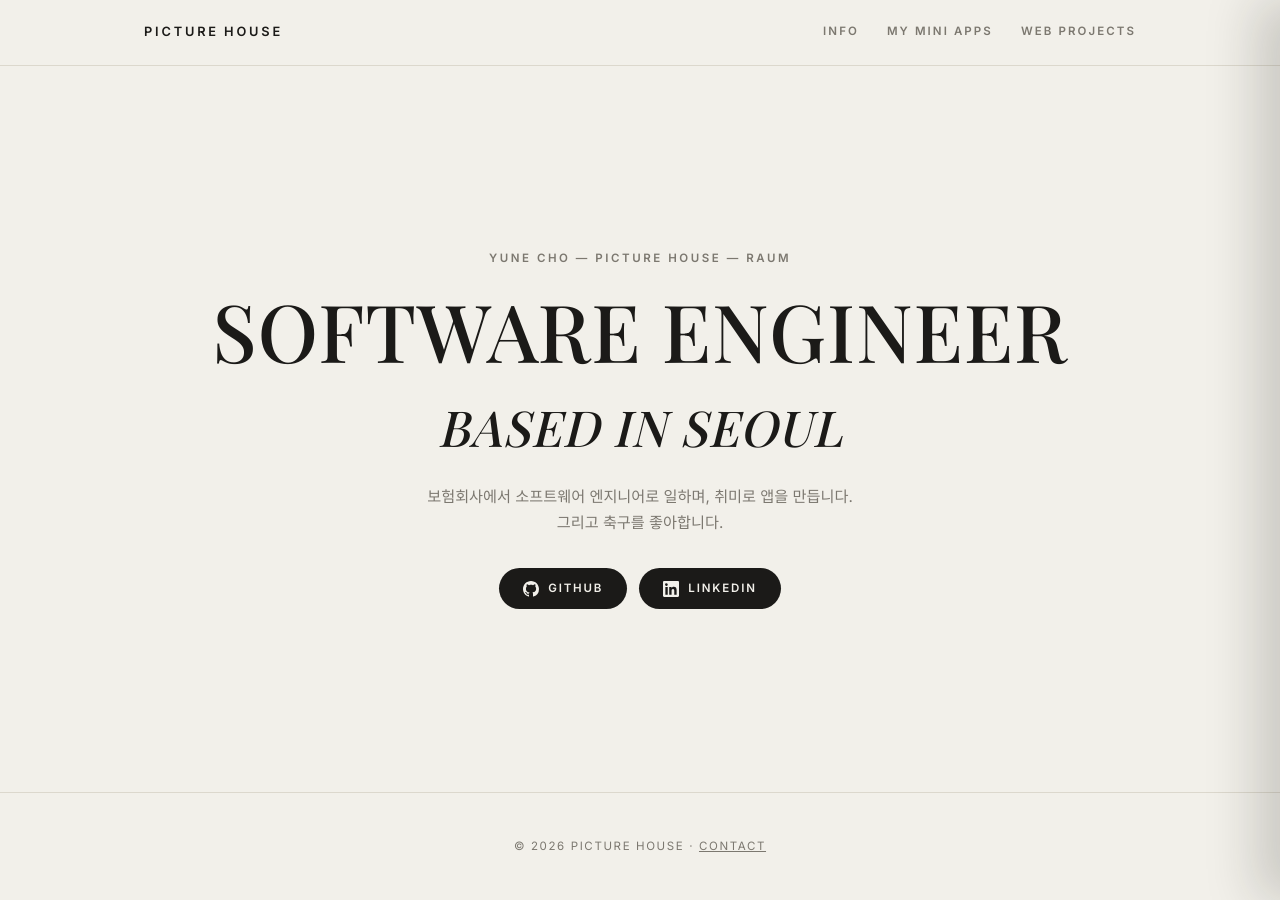
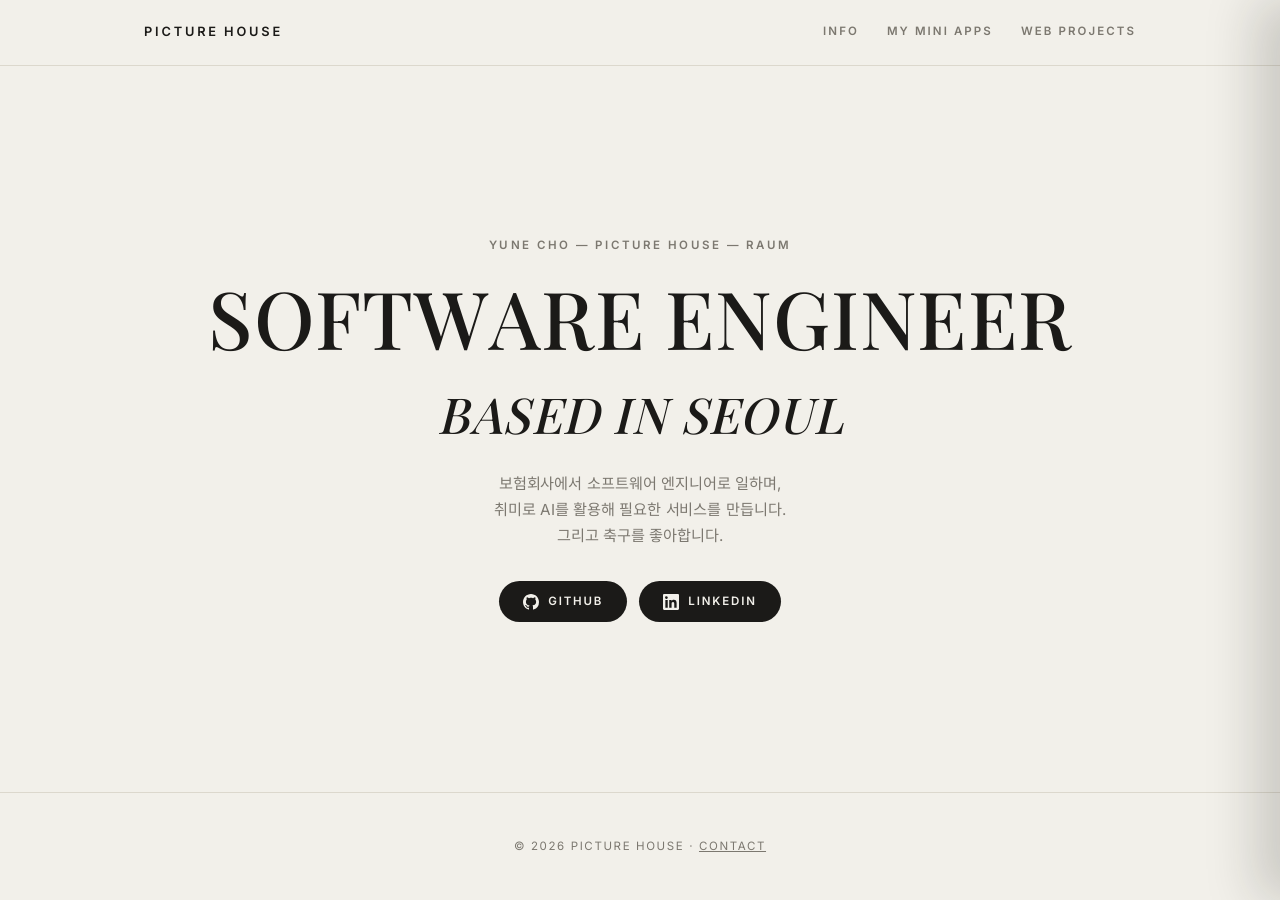
Before and after one commit to PictureHouse/picturehouse.github.io, a Jekyll site: the page built from index.html, in a window 1280 px wide. Built offline with Jekyll 4.4.1, drawn with Linux system fonts in a browser that asks for light colours; some web fonts are replaced; part of the change alters nothing that is shown.

Commit message:
메인 화면 텍스트에 커서 반응 글자 애니메이션 추가, 소개 문구 수정
Co-Authored-By: Claude Opus 5.5 <noreply@anthropic.com>

```diff
--- a/assets/css/main.css
+++ b/assets/css/main.css
@@ -62,6 +62,26 @@ img { max-width: 100%; }
 /* 홈 히어로의 'Based in Seoul'은 위 줄보다 한 단계 작게 */
 .home-hero .display em {
   font-size: 0.62em;
+}
+
+/* 커서 주변 글자가 살짝 밀려나는 효과 (hero-title.js) */
+.sr-only {
+  position: absolute;
+  width: 1px;
+  height: 1px;
+  margin: -1px;
+  padding: 0;
+  overflow: hidden;
+  clip: rect(0 0 0 0);
+  white-space: nowrap;
+  border: 0;
+}
+
+.cursor-letters__word { white-space: nowrap; }
+
+.cursor-letters__char {
+  display: inline-block;
+  will-change: transform;
 }
 
 /* ===== Header / Tabs ===== */
--- /dev/null
+++ b/assets/js/hero-title.js
@@ -0,0 +1,119 @@
+(function () {
+  var targets = document.querySelectorAll('[data-cursor-letters]');
+  if (!targets.length) return;
+  if (window.matchMedia('(prefers-reduced-motion: reduce)').matches) return;
+
+  var RADIUS = 140;      // 커서 영향 반경(px)
+  var PUSH = 0.18;       // 최대 밀려나는 거리(글자 크기 대비 비율)
+  var PUSH_MIN = 5;      // 작은 글자도 움직임이 보이도록 하는 최소 거리(px)
+  var TILT = 8;          // 최대 기울기(deg)
+  var EASE = 0.14;       // 목표 위치로 따라가는 속도
+  var DECAY = 0.93;      // 커서가 멈추면 힘이 줄어드는 비율(프레임당)
+
+  var letters = [];
+
+  // 텍스트 노드를 단어(nowrap) > 글자(span) 단위로 쪼갠다. <br>, <em> 등 요소는 유지
+  function split(node) {
+    Array.prototype.slice.call(node.childNodes).forEach(function (child) {
+      if (child.nodeType === 1) { split(child); return; }
+      if (child.nodeType !== 3) return;
+      var frag = document.createDocumentFragment();
+      child.textContent.split(/(\s+)/).forEach(function (part) {
+        if (!part) return;
+        if (/^\s+$/.test(part)) { frag.appendChild(document.createTextNode(' ')); return; }
+        var word = document.createElement('span');
+        word.className = 'cursor-letters__word';
+        word.setAttribute('aria-hidden', 'true');
+        Array.prototype.forEach.call(part, function (ch) {
+          var el = document.createElement('span');
+          el.className = 'cursor-letters__char';
+          el.textContent = ch;
+          word.appendChild(el);
+          letters.push({ el: el, cx: 0, cy: 0, push: 0, x: 0, y: 0, r: 0 });
+        });
+        frag.appendChild(word);
+      });
+      node.replaceChild(frag, child);
+    });
+  }
+
+  Array.prototype.forEach.call(targets, function (target) {
+    // 스크린리더에는 쪼개지 않은 원문을 따로 읽힌다
+    var plain = target.cloneNode(true);
+    plain.querySelectorAll('br').forEach(function (br) { br.replaceWith(' '); });
+    var label = document.createElement('span');
+    label.className = 'sr-only';
+    label.textContent = plain.textContent.replace(/\s+/g, ' ').trim();
+
+    split(target);
+    target.appendChild(label);
+  });
+
+  // 각 글자의 기준(변형 전) 중심 좌표를 문서 기준으로 기록
+  function measure() {
+    letters.forEach(function (l) { l.el.style.transform = ''; });
+    letters.forEach(function (l) {
+      var rect = l.el.getBoundingClientRect();
+      l.cx = rect.left + rect.width / 2 + window.scrollX;
+      l.cy = rect.top + rect.height / 2 + window.scrollY;
+      l.push = Math.max(PUSH_MIN, parseFloat(getComputedStyle(l.el).fontSize) * PUSH);
+    });
+    letters.forEach(apply);
+  }
+
+  function apply(l) {
+    l.el.style.transform = 'translate(' + l.x.toFixed(2) + 'px,' + l.y.toFixed(2) + 'px) rotate(' + l.r.toFixed(2) + 'deg)';
+  }
+
+  var mouseX = 0;
+  var mouseY = 0;
+  var energy = 0;
+  var running = false;
+
+  function tick() {
+    energy *= DECAY;
+    var moving = false;
+
+    letters.forEach(function (l) {
+      var dx = l.cx - mouseX;
+      var dy = l.cy - mouseY;
+      var dist = Math.sqrt(dx * dx + dy * dy) || 1;
+      var tx = 0;
+      var ty = 0;
+      var tr = 0;
+      if (dist < RADIUS) {
+        // 가까울수록 강하게, 반경 끝에서는 0이 되도록 부드럽게 감쇠
+        var f = Math.pow(1 - dist / RADIUS, 2) * energy;
+        tx = (dx / dist) * l.push * f;
+        ty = (dy / dist) * l.push * f;
+        tr = (dx / dist) * TILT * f;
+      }
+      l.x += (tx - l.x) * EASE;
+      l.y += (ty - l.y) * EASE;
+      l.r += (tr - l.r) * EASE;
+      if (Math.abs(l.x) > 0.05 || Math.abs(l.y) > 0.05 || Math.abs(l.r) > 0.05) moving = true;
+      else { l.x = 0; l.y = 0; l.r = 0; }
+      apply(l);
+    });
+
+    if (moving || energy > 0.01) {
+      requestAnimationFrame(tick);
+    } else {
+      running = false;
+    }
+  }
+
+  document.addEventListener('mousemove', function (e) {
+    mouseX = e.pageX;
+    mouseY = e.pageY;
+    energy = 1;
+    if (!running) {
+      running = true;
+      requestAnimationFrame(tick);
+    }
+  });
+
+  measure();
+  window.addEventListener('resize', measure);
+  if (document.fonts && document.fonts.ready) document.fonts.ready.then(measure);
+})();
--- a/index.html
+++ b/index.html
@@ -4,9 +4,9 @@ body_class: page-home
 ---
 <section class="home-hero">
   <div class="container">
-    <p class="eyebrow">Yune Cho — Picture House — Raum</p>
-    <h1 class="display">Software Engineer<br><em>Based in Seoul</em></h1>
-    <p class="home-tagline">보험회사에서 소프트웨어 엔지니어로 일하며, 취미로 앱을 만듭니다.<br>그리고 축구를 좋아합니다.</p>
+    <p class="eyebrow" data-cursor-letters>Yune Cho — Picture House — Raum</p>
+    <h1 class="display" data-cursor-letters>Software Engineer<br><em>Based in Seoul</em></h1>
+    <p class="home-tagline" data-cursor-letters>보험회사에서 소프트웨어 엔지니어로 일하며,<br>취미로 AI를 활용해 필요한 서비스를 만듭니다.<br>그리고 축구를 좋아합니다.</p>
     <div class="social-links">
       <a class="social-btn" href="https://github.com/PictureHouse" target="_blank" rel="noopener">
         <svg viewBox="0 0 16 16" width="16" height="16" fill="currentColor" aria-hidden="true"><path d="M8 0C3.58 0 0 3.58 0 8c0 3.54 2.29 6.53 5.47 7.59.4.07.55-.17.55-.38 0-.19-.01-.82-.01-1.49-2.01.37-2.53-.49-2.69-.94-.09-.23-.48-.94-.82-1.13-.28-.15-.68-.52-.01-.53.63-.01 1.08.58 1.23.82.72 1.21 1.87.87 2.33.66.07-.52.28-.87.51-1.07-1.78-.2-3.64-.89-3.64-3.95 0-.87.31-1.59.82-2.15-.08-.2-.36-1.02.08-2.12 0 0 .67-.21 2.2.82.64-.18 1.32-.27 2-.27s1.36.09 2 .27c1.53-1.04 2.2-.82 2.2-.82.44 1.1.16 1.92.08 2.12.51.56.82 1.27.82 2.15 0 3.07-1.87 3.75-3.65 3.95.29.25.54.73.54 1.48 0 1.07-.01 1.93-.01 2.2 0 .21.15.46.55.38A8.01 8.01 0 0 0 16 8c0-4.42-3.58-8-8-8Z"/></svg>
@@ -19,3 +19,5 @@ body_class: page-home
     </div>
   </div>
 </section>
+
+<script src="{{ '/assets/js/hero-title.js' | relative_url }}" defer></script>
```
